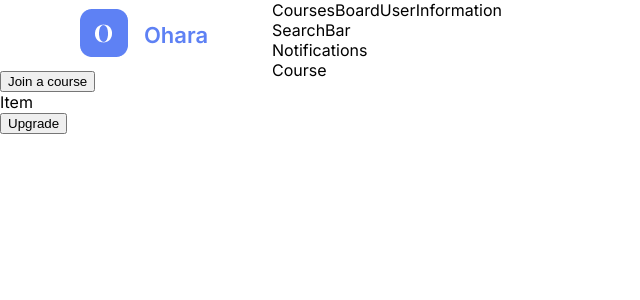
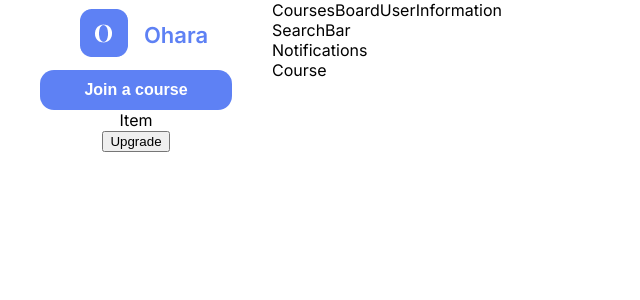
Before and after one commit to LahiaOmar/web-template-integration, a React (Create React App) app in the folder course-dashboard-by-ar/: page / in a window 1280 px wide. Shown: the top 300 px of the page, without its empty margins (0-640 px from the left). Built offline with nearby package versions, Linux system fonts and the light colour scheme.

Commit message:
add css for button : join c courses

```diff
--- a/course-dashboard-by-ar/src/style.css
+++ b/course-dashboard-by-ar/src/style.css
@@ -12,6 +12,9 @@ body{
 
 /* navigation panel component */
 #navigation-panel {
+  display: flex;
+  flex-direction: column;
+  align-items: center;
   width: 272px;
 }
 
@@ -29,6 +32,19 @@ body{
   line-height: 26px;
   font-weight: 600;
 }
+
+#join_button button{
+  width: 192px;
+  height: 40px;
+  background-color: #5E81F4;
+  color: white;
+  font-weight: 600;
+  font-style: normal;
+  font-size: 16px;
+  line-height: 19.36px;
+  border-radius: 14px;
+  border-color: transparent;
+}
 /* CoursesBoard component */
 #coursesBoard{
 
```
